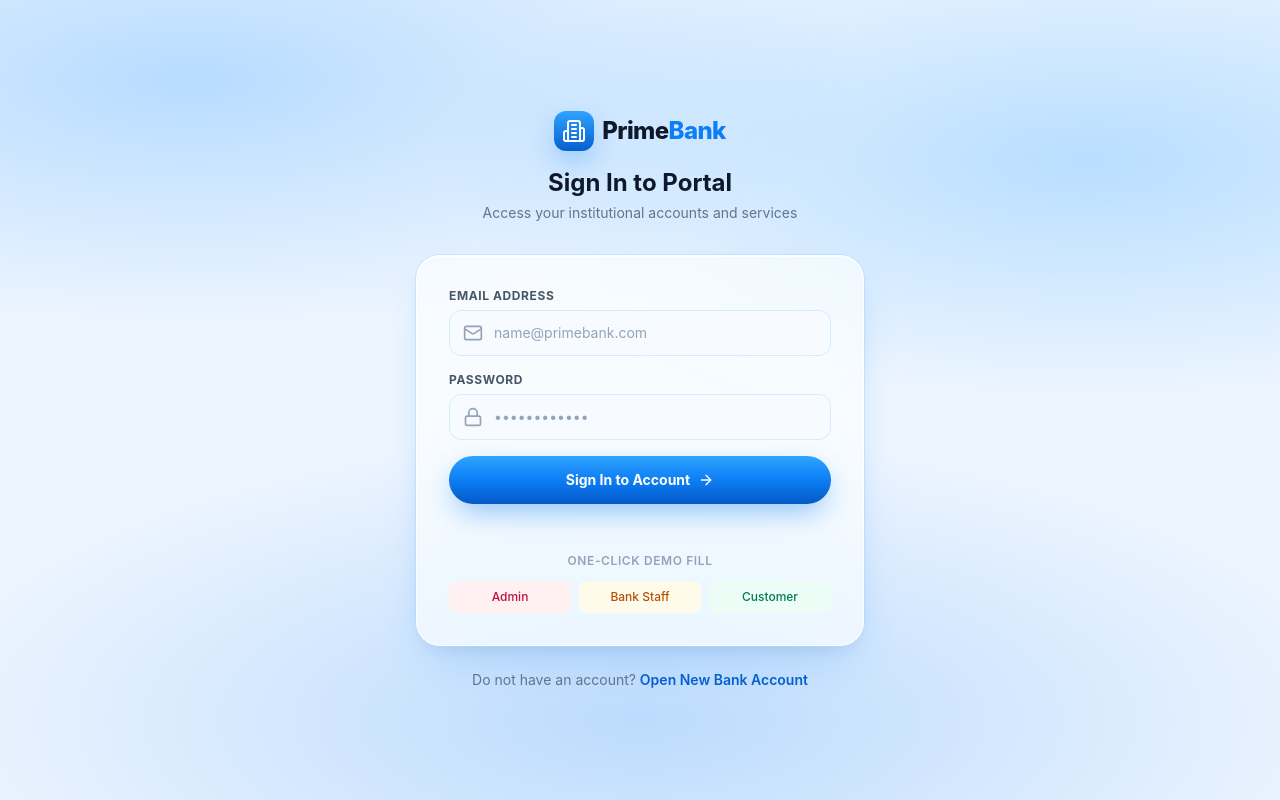
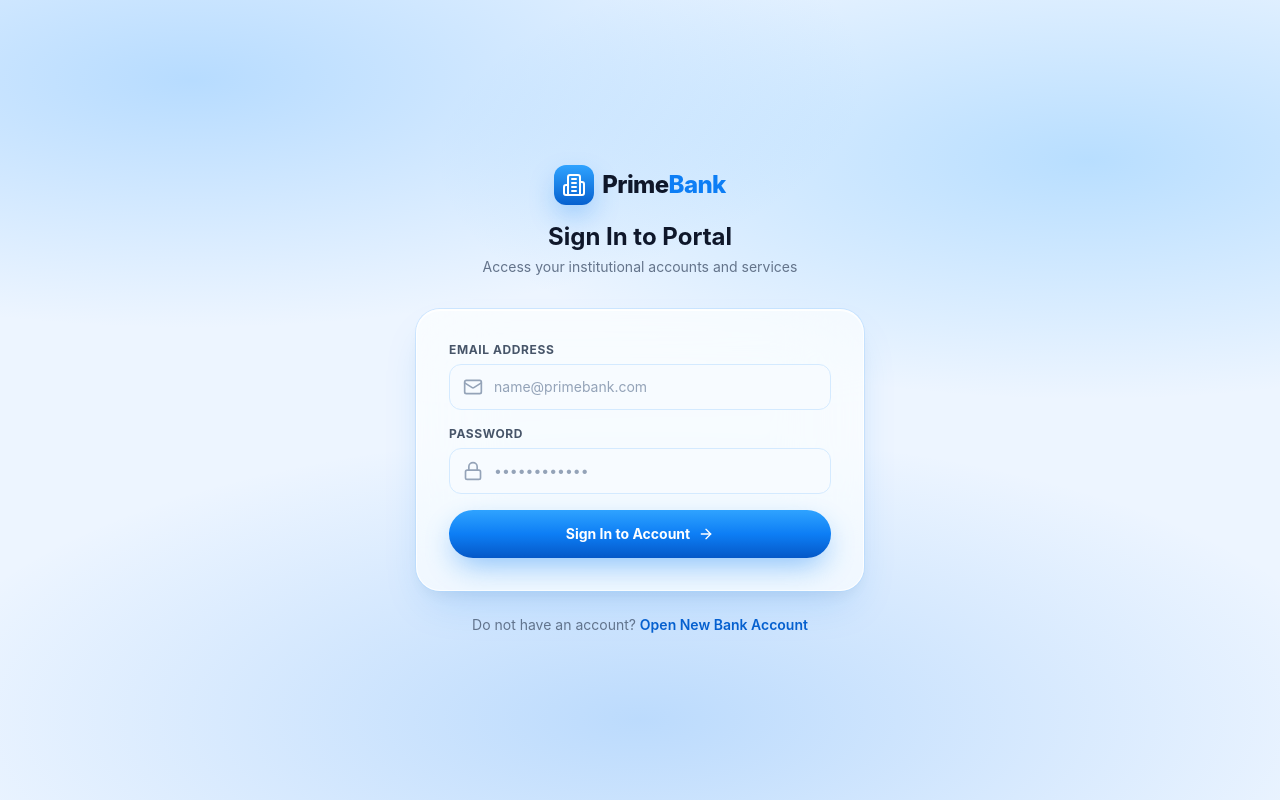
Before and after one commit to ruhul2003/Prime-Bank, a Next.js app in the folder frontend/: page /login in a window 1280 px wide. Built offline with nearby package versions, Linux system fonts and the light colour scheme; no server answers.

Commit message:
Remove one-click demo fill buttons from sign-in page

```diff
--- a/frontend/src/app/login/page.tsx
+++ b/frontend/src/app/login/page.tsx
@@ -40,12 +40,6 @@ export default function LoginPage() {
     } catch (err: any) {
       toast.error(err?.data?.message || "Invalid email or password.");
     }
-  };
-
-  const fillDemo = (demoEmail: string, demoPass: string) => {
-    setEmail(demoEmail);
-    setPassword(demoPass);
-    toast.success("Credentials populated. Click 'Sign In' to proceed.");
   };
 
   return (
@@ -122,36 +116,6 @@ export default function LoginPage() {
               )}
             </button>
           </form>
-
-          {/* Quick Evaluator Fill Section */}
-          <div className="mt-6 pt-6 border-t border-slate-100 dark:border-slate-800">
-            <span className="block text-center text-xs font-semibold text-slate-400 uppercase tracking-wider mb-3">
-              One-Click Demo Fill
-            </span>
-            <div className="grid grid-cols-3 gap-2 text-xs">
-              <button
-                type="button"
-                onClick={() => fillDemo("admin@primebank.com", "admin123")}
-                className="py-2 px-2 rounded-lg bg-rose-50 dark:bg-rose-950/40 text-rose-700 dark:text-rose-400 font-medium hover:bg-rose-100 transition text-center"
-              >
-                Admin
-              </button>
-              <button
-                type="button"
-                onClick={() => fillDemo("staff@primebank.com", "staff123")}
-                className="py-2 px-2 rounded-lg bg-amber-50 dark:bg-amber-950/40 text-amber-700 dark:text-amber-400 font-medium hover:bg-amber-100 transition text-center"
-              >
-                Bank Staff
-              </button>
-              <button
-                type="button"
-                onClick={() => fillDemo("customer@primebank.com", "CustomerPassword123!")}
-                className="py-2 px-2 rounded-lg bg-emerald-50 dark:bg-emerald-950/40 text-emerald-700 dark:text-emerald-400 font-medium hover:bg-emerald-100 transition text-center"
-              >
-                Customer
-              </button>
-            </div>
-          </div>
         </div>
 
         {/* Link to Register */}
```
